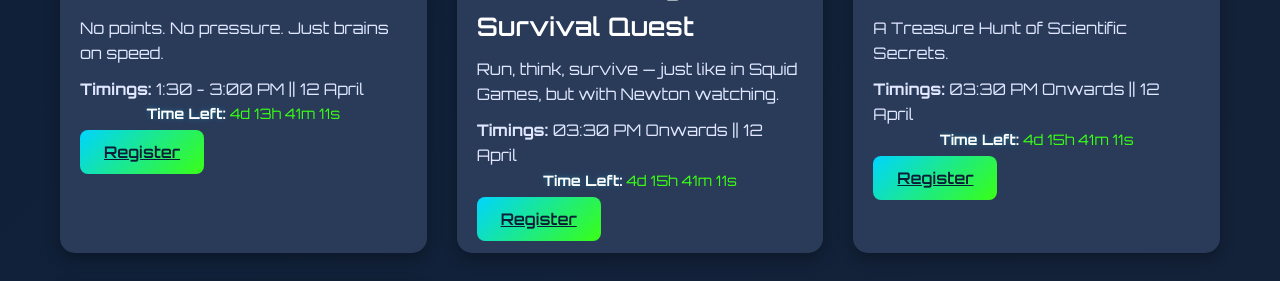
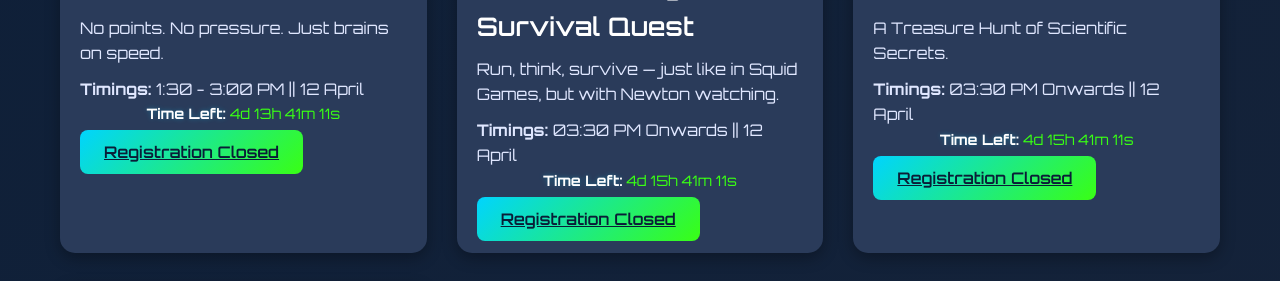
Before and after one commit to Jiten010/Science_Circus_Final, a React (Vite) app: page / in a window 1280 px wide. Shown: the part 1920-2201 px from the top of the page. Built offline with nearby package versions, Linux system fonts and the light colour scheme; grey boxes are pictures that could not be loaded.

Commit message:
Registration Closed

```diff
--- a/src/data/data.js
+++ b/src/data/data.js
@@ -6,7 +6,7 @@ export const events = [
       startDate: "2025-04-12T13:30:00+05:30",
       image: "/assets/anti_quiz.png",
       formlink: "https://form.jotform.com/250971493643060",
-      actionText: "Register"
+      actionText: "Registration Closed"
     },
     {
       title: "Ex-Isle : A Physics Survival Quest",
@@ -15,7 +15,7 @@ export const events = [
       startDate: "2025-04-12T15:30:00+05:30",
       image: "/assets/squid.png",
       formlink: "https://form.jotform.com/250970932826060",
-      actionText: "Register"
+      actionText: "Registration Closed"
     },
     {
       title: "The Eureka Trail",
@@ -24,7 +24,7 @@ export const events = [
       startDate: "2025-04-12T15:30:00+05:30",
       image: "/assets/treasure_hunt.png",
       formlink: "https://form.jotform.com/250971403936056",
-      actionText: "Register"
+      actionText: "Registration Closed"
     },
     {
       title: "Science Stalls",
```
